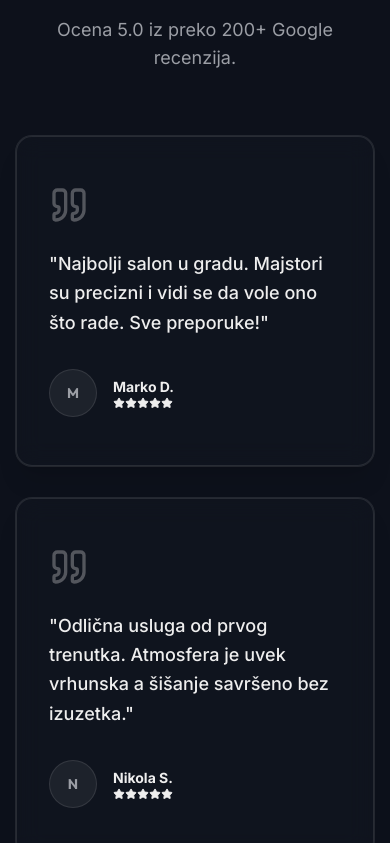
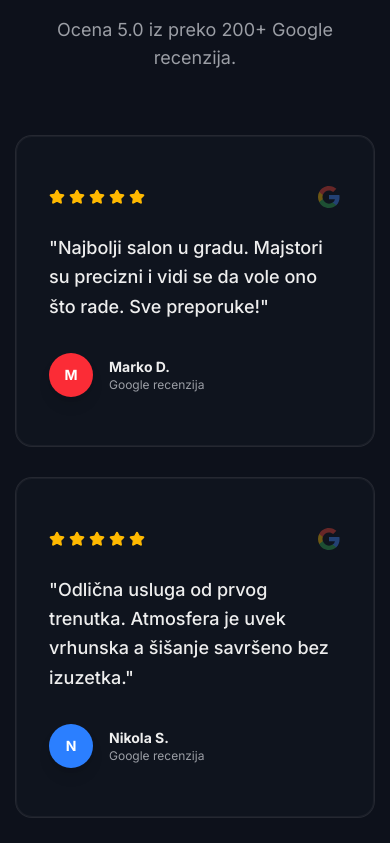
Before and after one commit to Strahinja-dev25/frizerski-salon-temp, a Next.js app: page / in a window 390 px wide. Shown: the part 3241-4084 px from the top of the page. Built offline with nearby package versions, Linux system fonts and the light colour scheme; no server answers; the database is empty.

Commit message:
feat: add responsive landing page with service listing and dynamic hero section

```diff
--- a/src/app/page.tsx
+++ b/src/app/page.tsx
@@ -187,23 +187,31 @@ export default async function HomePage() {
 
             <div className="grid grid-cols-1 md:grid-cols-3 gap-8">
               {[
-                { name: "Marko D.", text: "Najbolji salon u gradu. Majstori su precizni i vidi se da vole ono što rade. Sve preporuke!" },
-                { name: "Nikola S.", text: "Odlična usluga od prvog trenutka. Atmosfera je uvek vrhunska a šišanje savršeno bez izuzetka." },
-                { name: "Stefan J.", text: "Jedino mesto gde me majstor stvarno razume. Fenomenalno uređen lokal i besprekorna čistoća." },
+                { name: "Marko D.", text: "Najbolji salon u gradu. Majstori su precizni i vidi se da vole ono što rade. Sve preporuke!", color: "bg-red-500" },
+                { name: "Nikola S.", text: "Odlična usluga od prvog trenutka. Atmosfera je uvek vrhunska a šišanje savršeno bez izuzetka.", color: "bg-blue-500" },
+                { name: "Stefan J.", text: "Jedino mesto gde me majstor stvarno razume. Fenomenalno uređen lokal i besprekorna čistoća.", color: "bg-emerald-500" },
               ].map((rev, i) => (
-                <Card key={i} className="glass">
+                <Card key={i} className="bg-card border border-border/50 group hover:-translate-y-2 hover:shadow-2xl hover:shadow-primary/5 hover:border-primary/30 transition-all duration-300">
                   <CardContent className="p-8">
-                    <Quote className="w-10 h-10 text-primary/30 mb-6" />
+                    <div className="flex items-center justify-between mb-6">
+                      <div className="flex gap-1 text-amber-400">
+                        {[1, 2, 3, 4, 5].map((s) => <Star key={s} className="w-4 h-4 fill-current" />)}
+                      </div>
+                      <svg className="w-6 h-6 opacity-40 group-hover:opacity-70 transition-opacity" viewBox="0 0 24 24" fill="none">
+                        <path d="M22.56 12.25c0-.78-.07-1.53-.2-2.25H12v4.26h5.92a5.06 5.06 0 0 1-2.2 3.32v2.77h3.57c2.08-1.92 3.28-4.74 3.28-8.1z" fill="#4285F4"/>
+                        <path d="M12 23c2.97 0 5.46-.98 7.28-2.66l-3.57-2.77c-.98.66-2.23 1.06-3.71 1.06-2.86 0-5.29-1.93-6.16-4.53H2.18v2.84C3.99 20.53 7.7 23 12 23z" fill="#34A853"/>
+                        <path d="M5.84 14.09c-.22-.66-.35-1.36-.35-2.09s.13-1.43.35-2.09V7.07H2.18C1.43 8.55 1 10.22 1 12s.43 3.45 1.18 4.93l2.85-2.22.81-.62z" fill="#FBBC05"/>
+                        <path d="M12 5.38c1.62 0 3.06.56 4.21 1.64l3.15-3.15C17.45 2.09 14.97 1 12 1 7.7 1 3.99 3.47 2.18 7.07l3.66 2.84c.87-2.6 3.3-4.53 6.16-4.53z" fill="#EA4335"/>
+                      </svg>
+                    </div>
                     <p className="text-foreground text-lg font-medium leading-relaxed mb-8">&quot;{rev.text}&quot;</p>
                     <div className="flex items-center gap-4">
-                      <div className="w-12 h-12 bg-muted rounded-full flex items-center justify-center font-bold font-heading text-muted-foreground border border-border">
+                      <div className={`w-11 h-11 ${rev.color} rounded-full flex items-center justify-center font-bold text-white text-sm shadow-lg`}>
                         {rev.name[0]}
                       </div>
                       <div>
                         <p className="font-bold">{rev.name}</p>
-                        <div className="flex text-primary">
-                          {[1, 2, 3, 4, 5].map((s) => <Star key={s} className="w-3 h-3 fill-current" />)}
-                        </div>
+                        <p className="text-xs text-muted-foreground">Google recenzija</p>
                       </div>
                     </div>
                   </CardContent>
```
